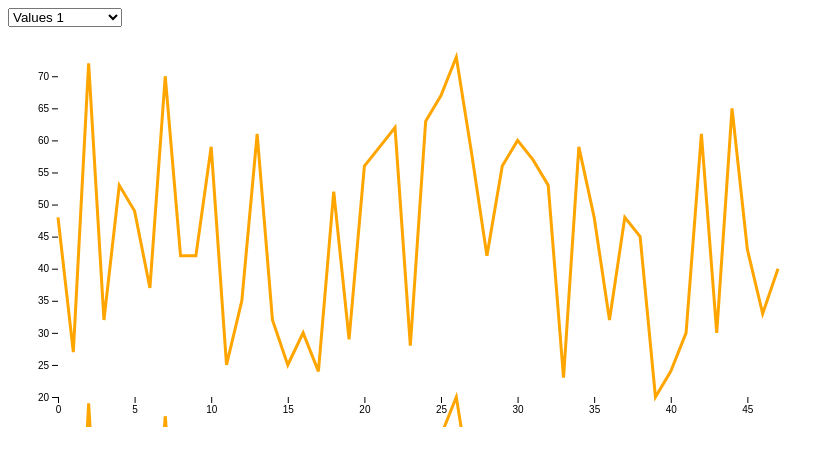
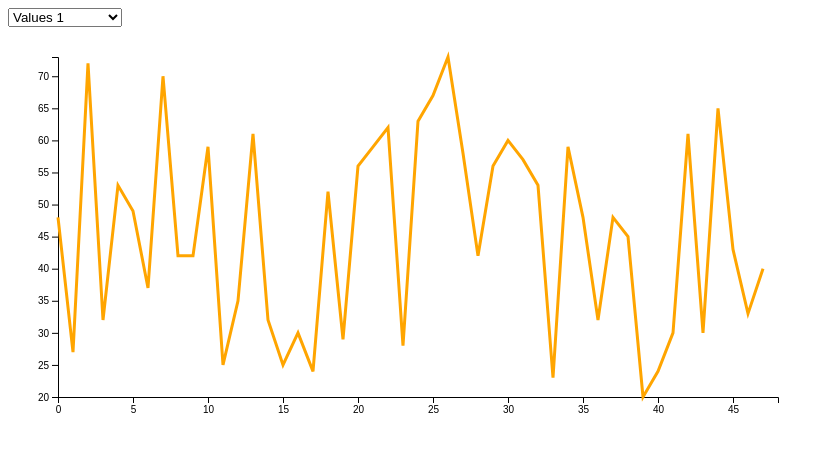
Before and after one commit to tippytappy/d3_study, a plain HTML site: page line chart with selector/line.html in a window 1280 px wide. Shown: the whole page, without its empty margins (0-834 px from the left). Drawn offline with nearby package versions, Linux system fonts and the light colour scheme.

Commit message:
Need to fix the line overplotting.

```diff
--- a/line chart with selector/line.html
+++ b/line chart with selector/line.html
@@ -33,7 +33,8 @@
         .attr("width", width + margin.left + margin.right)
         .attr("height", height + margin.top + margin.bottom)
       .append("g")
-        .attr("transform", `translate(${margin.left},${margin.top})`);
+        .attr("transform", `translate(${margin.left},${margin.top})`)
+        .attr('class', 'plot_group');
 
     // DATA =======================================================================================
     d3.csv("https://raw.githubusercontent.com/tippytappy/d3_study/main/sample_data.csv",
@@ -48,39 +49,38 @@
         }
       }).then(function(data) {
 
+    // bring the scale and axis definition outside the update function
+    // create the scales and axes variables
+    const x = d3.scaleLinear()
+      .domain([0, d3.max(data, d => d.index)])
+      .range([0, width]);
+
+    svg.append("g")
+        .attr('class', 'xAxis')
+        .attr("transform", `translate(0, ${height})`)
+        .call(d3.axisBottom(x))
+
+    const y = d3.scaleLinear()
+            .range([height, 0]);
+
+    const yAxisGroup = svg.append("g")
+        .attr('class', 'yAxis')
+
     // ================================ chart update function start ===============================
     function chart(metric) {
-      const yAccessor = d => d[metric]
+      const yAccessor = d => d[metric];
 
-      // scales and axes
-        // x scale and axis
-        const x = d3.scaleLinear()
-                  .domain([0, d3.max(data, (d, i) => i)])
-                  .range([0, width]);
-        svg.append("g")
-            .attr("transform", `translate(0, ${height})`)
-            .call(d3.axisBottom(x));
-
-      // y scale and axis
-      const y = d3.scaleLinear()
-                .domain(d3.extent(data, yAccessor))
-                .range([height, 0]);
-      svg.append("g")
-          .call(d3.axisLeft(y));
+      // update the scales and axes
+      y.domain(d3.extent(data, yAccessor));
+      svg.selectAll('.yAxis')
+      //  .transition()
+      //  .duration(1000)
+        .call(d3.axisLeft(y))
 
       // plot
-      svg.selectAll('path')
+      svg.append('path')
           .datum(data)
-          .join(
-            enter => enter
-            .append('path')
-              .attr('stroke', 'blue')
-              .attr('stroke-width', 3)
-              .attr('fill', 'none')
-              .attr('d', d3.line()
-              .x((d, i) => x(i))
-              .y(d => y(yAccessor(d))))
-          )
+          .join()
           .attr('stroke', 'orange')
           .attr('stroke-width', 3)
           .attr('fill', 'none')
```
